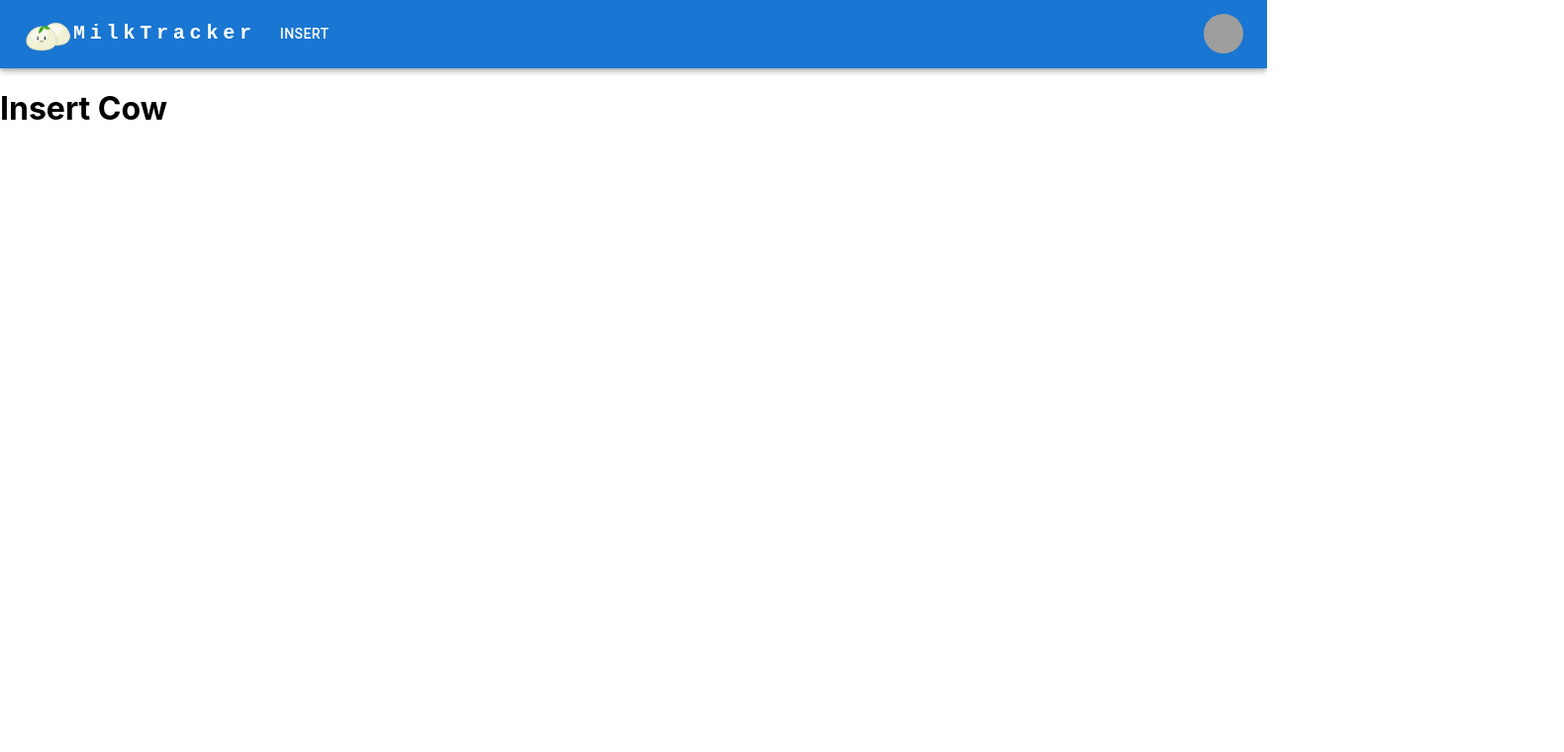
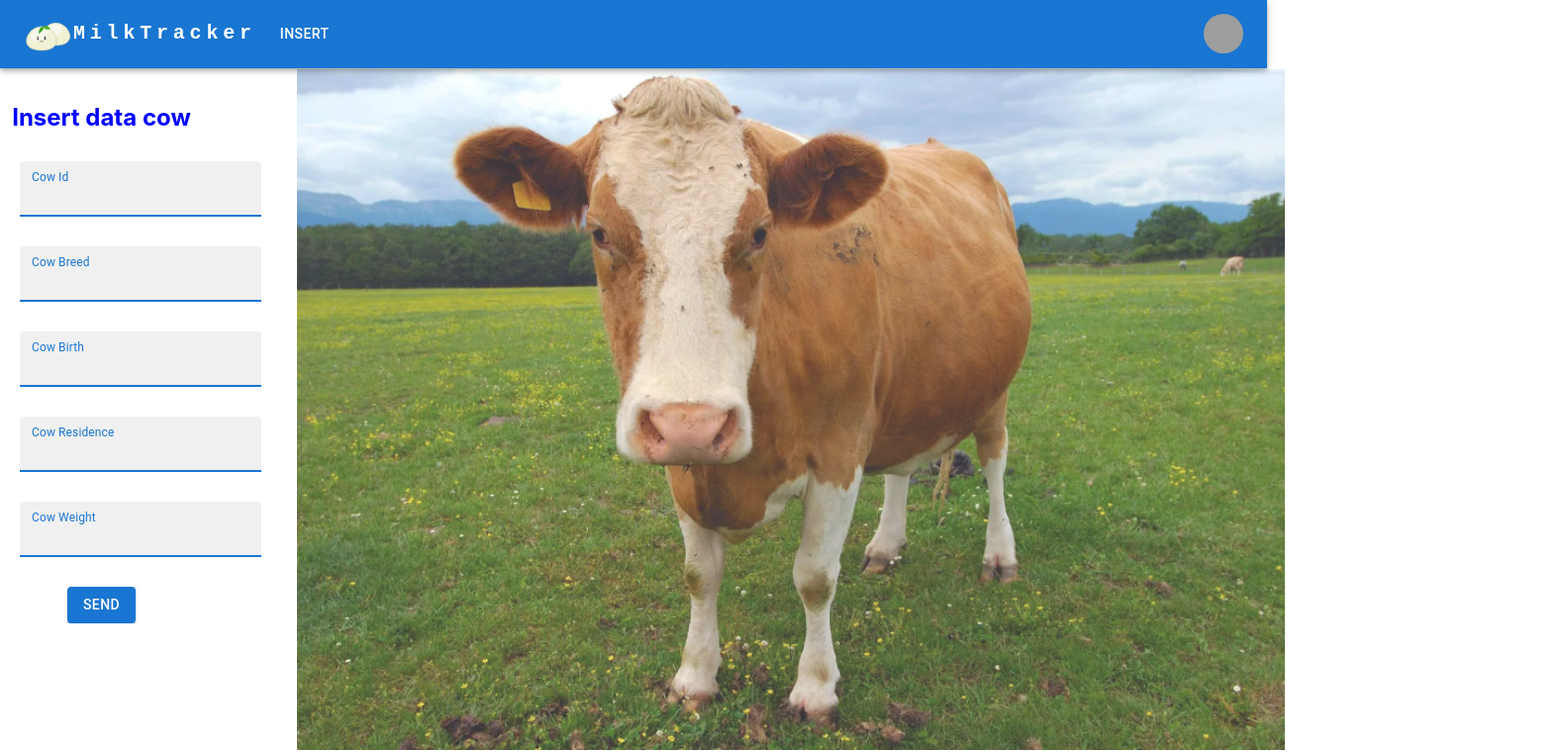
Before and after one commit to MarcoTomasone/Blockchain-Project, a React (Create React App) app in the folder milk-tracker/: page /Cow in a window 1280 px wide. Shown: the top 760 px of the page at 99% size, 1580 px wide, since content can reach past the window. Built offline with nearby package versions, Linux system fonts and the light colour scheme; grey boxes are pictures that could not be loaded.

Commit message:
Modificato file InsertCow

```diff
--- a/milk-tracker/src/components/InsertCow.js
+++ b/milk-tracker/src/components/InsertCow.js
@@ -1,7 +1,28 @@
+import TextField from  '@mui/material/TextField';
+import Button from '@mui/material/Button';
+import cow from '../img/cow.png';
+
 export default function InsertCow() {
-    return(
-        <div>
-          <h1>Insert Cow</h1>
-        </div>
-    );
+  return (
+    <div style={{ display: 'flex', flexDirection: 'column', alignItems: 'center', justifyContent: 'center', height: '100%', width: '100%', paddingTop: '2vh', marginLeft: '-300px', overflow:'hidden'}}>
+      <h2 style={{ marginBottom: '30px', width: '50%', textAlign: 'center', color: "blue", marginLeft: "-475px" }}>Insert data cow</h2>
+      <div style={{ marginBottom: '30px', width: '50%' }}>
+      <TextField label="Cow Id"  variant="filled" borderColor="blue" borderRadius={10} focused  />
+      </div>
+      <div style={{ marginBottom: '30px', width: '50%' }}>
+        <TextField label="Cow Breed" variant="filled" borderColor="blue" borderRadius={10} focused />
+      </div>
+      <div style={{ marginBottom: '30px', width: '50%' }}>
+        <TextField label="Cow Birth"  variant="filled" borderColor="blue" borderRadius={10} focused />
+      </div>
+      <div style={{ marginBottom: '30px', width: '50%' }}>
+        <TextField label="Cow Residence"  variant="filled" borderColor="blue" borderRadius={10} focused />
+      </div>
+      <div style={{ marginBottom: '30px', width: '50%' }}>
+        <TextField label="Cow Weight"  variant="filled" borderColor="blue" borderRadius={10} focused />
+      </div>
+      <Button variant="contained" color="primary" style={{marginLeft: "-475px"}}>Send</Button>
+      <div style={{ position: 'absolute', top: 70, left: 0, width: '100vw', height: '86vh', backgroundImage: `url(${cow})`, backgroundSize: '78% 100%', backgroundRepeat: 'no-repeat', backgroundPosition: 'left center',  opacity: '0.8', zIndex: '-1', marginLeft: "300px"}}></div>
+    </div>
+  );
 }
```
